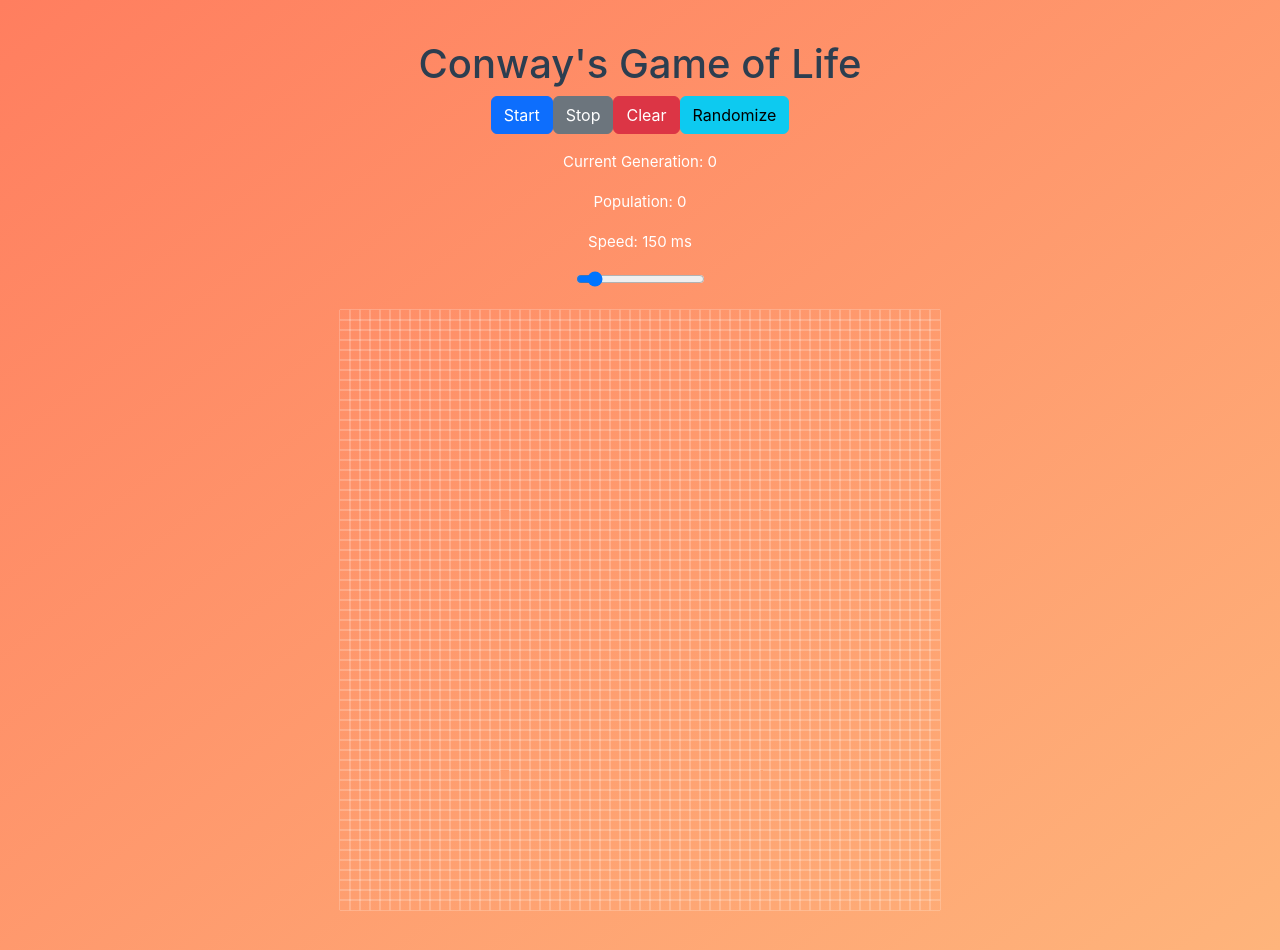
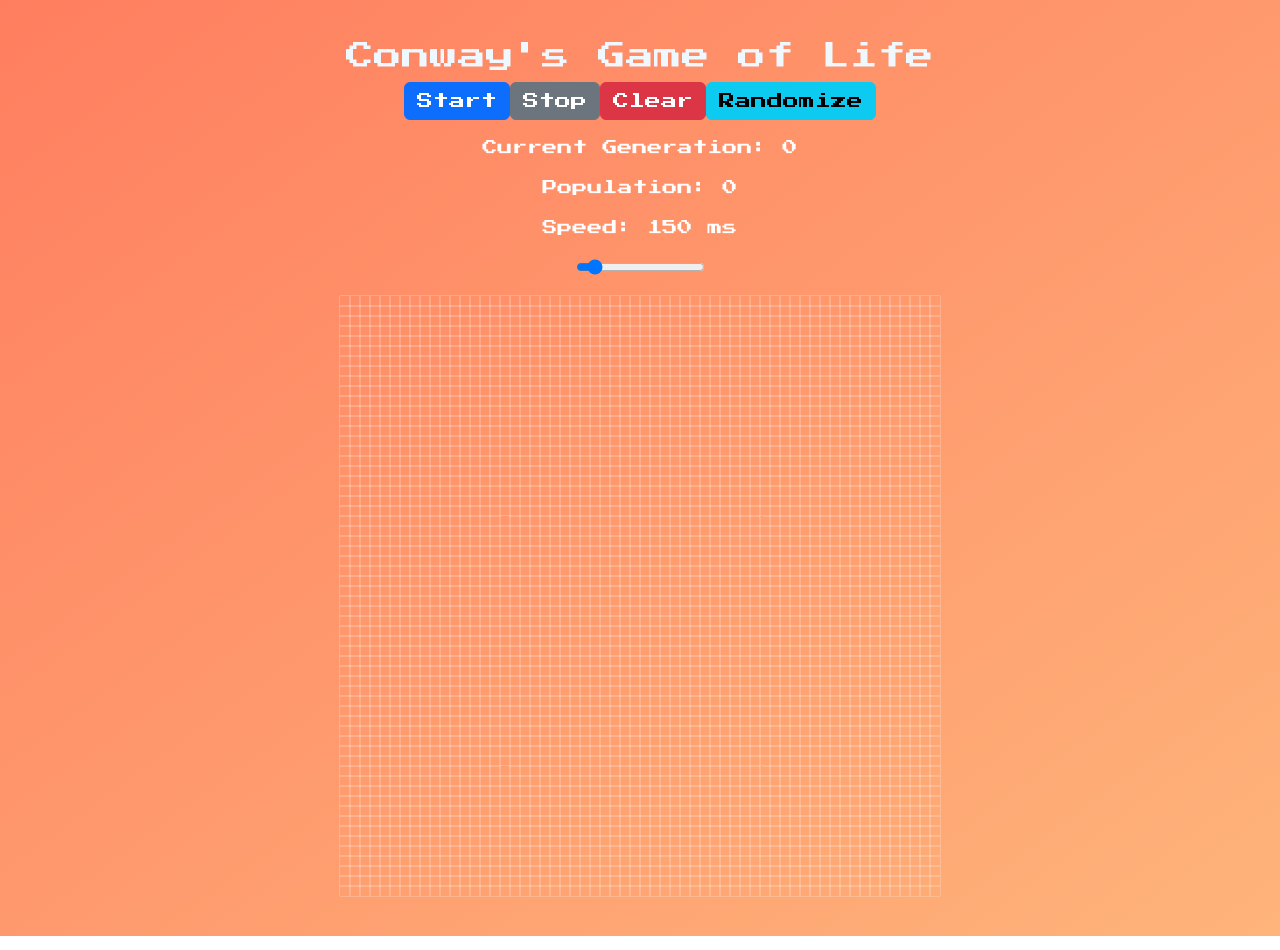
Before and after one commit to samvitjain/game-of-life, a Vue app: page / in a window 1280 px wide. Built offline with nearby package versions, Linux system fonts and the light colour scheme.

Commit message:
Change font style

```diff
--- a/src/components/GameOfLife.vue
+++ b/src/components/GameOfLife.vue
@@ -1,6 +1,6 @@
 <template>
   <div class="container-fluid">
-    <h1 class="text-center">Conway's Game of Life</h1>
+    <h3 class="text-center" style="color: aliceblue;">Conway's Game of Life</h3>
     <div class="text-center mb-3">
       <button class="btn btn-primary" @click="startGame">Start</button>
       <button class="btn btn-secondary" @click="stopGame">Stop</button>
@@ -124,17 +124,10 @@ export default {
 </script>
 
 <style scoped>
-body, html {
-  margin: 0;
-  padding: 0;
-  width: 100%;
-  height: 100%;
-  background-color: black;
-}
+@import url('https://fonts.googleapis.com/css2?family=Press+Start+2P&display=swap');
 
-.container {
-  text-align: center;
-  margin: 0 auto;
+.container-fluid, .info, .grid, .cell {
+  font-family: 'Press Start 2P', cursive;
 }
 
 .info {
```
